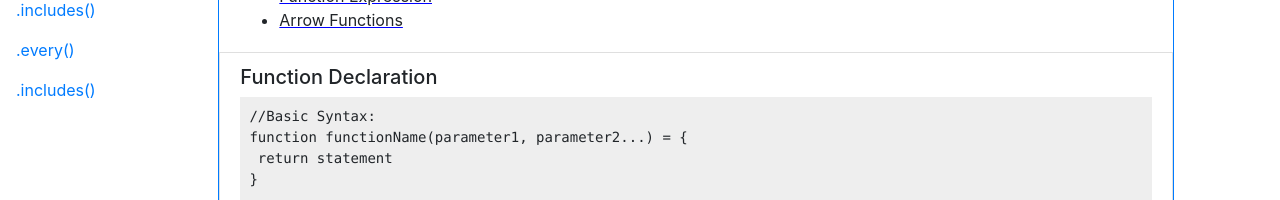
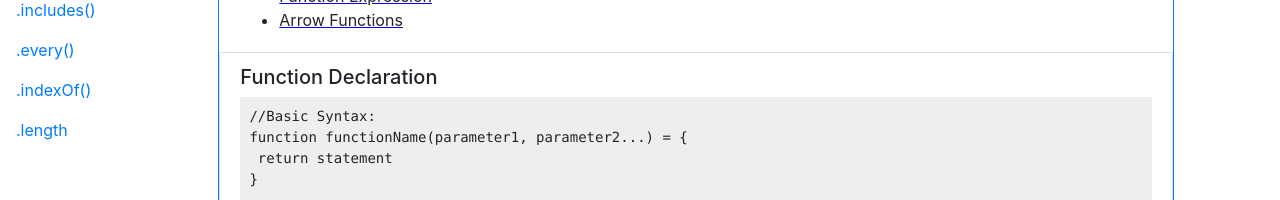
Before and after one commit to buckethead1986/javascript-methods, a React (Create React App) app: page / in a window 1280 px wide. Shown: the part 266-466 px from the top of the page. Built offline with nearby package versions, Linux system fonts and the light colour scheme.

Commit message:
.length and .idexOf()

```diff
--- a/src/components/tabComponents/TabData.js
+++ b/src/components/tabComponents/TabData.js
@@ -203,22 +203,41 @@ export const tabData = [
     ]
   },
   {
-    eventKey: 6,
-    name: ".includes()",
+    eventKey: 8,
+    name: ".indexOf()",
     description:
-      "Determines whether an array includes a specified element. Returns 'true' if it does, and 'false' if not.",
+      "Searches an array for a specified item, and returns its position. Returns -1 if the item isn't found.",
     sections: [
       {
         id: 0,
         title: "Syntax",
         description: "",
-        code: `array.includes(element)`
+        code: `array.indexOf(element)`
       },
       {
         id: 1,
         title: "Example",
         description: "",
-        code: `const numbers = [1, 2, 3, 4]\nnumbers.includes(4) // true\nnumbers.includes('banana') // false`
+        code: `const items = ["lions", "tigers", "bears", "oh", "my"]\nconsole.log(items.indexOf('bears')) // 2\nconsole.log(items.indexOf('banana')) // -1`
+      }
+    ]
+  },
+  {
+    eventKey: 9,
+    name: ".length",
+    description: "Returns or sets the length of the array",
+    sections: [
+      {
+        id: 0,
+        title: "Syntax",
+        description: "",
+        code: `array.length`
+      },
+      {
+        id: 1,
+        title: "Example",
+        description: "",
+        code: `const items = ["lions", "tigers", "bears", "oh", "my"]\nconsole.log(items.length) // 5\n\nitems.length = 3\nconsole.log(items) // ["lions", "tigers", "bears"]\n\nitems.length = 5\nconsole.log(items) //["lions", "tigers", "bears", , ] //(empty item positions)`
       }
     ]
   }
```
